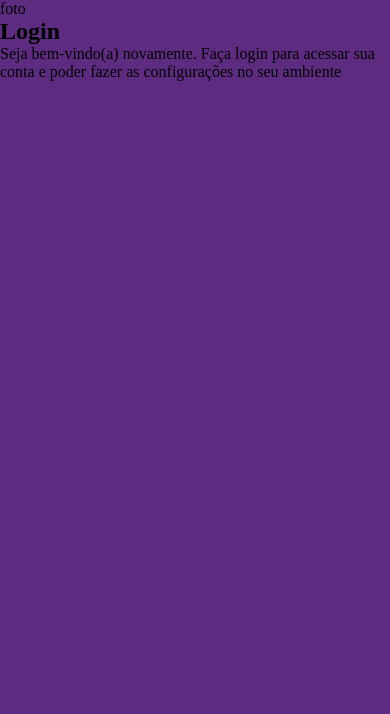
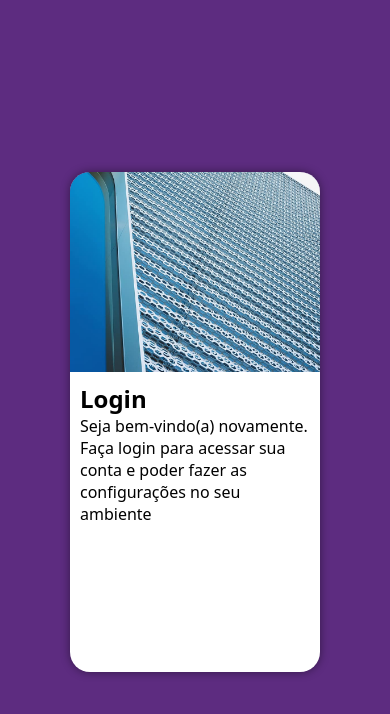
Before and after one commit to joaovitormalta/projeto-login, a plain HTML site: page index.html in a window 390 px wide. Drawn offline with Linux system fonts and the light colour scheme.

Commit message:
mobile basico

```diff
--- /dev/null
+++ b/estilo/mq.css
@@ -0,0 +1 @@
+@charset "UTF-8";
--- a/estilo/style.css
+++ b/estilo/style.css
@@ -1,10 +1,14 @@
 @charset "UTF-8";
+
+/* MOBILE */
 
 /*#5A3580, #417983*/
 
 * {
     margin: 0px;
     padding: 0px;
+    font-family: system-ui, -apple-system, BlinkMacSystemFont, 'Segoe UI', Roboto, Oxygen, Ubuntu, Cantarell, 'Open Sans', 'Helvetica Neue', sans-serif;
+    box-sizing: border-box;
 }
 
 body, html {
@@ -12,3 +16,34 @@ body, html {
     height: 100vh;
     background-color: #5d2c80;
 }
+
+main {
+    width: 100vw;
+    height: 100vh;
+    position: relative;
+}
+
+section#login {
+    position: absolute;
+    left: 50%;
+    top: 50%;
+    transform: translate(-50%, -50%);
+    background-color: white;
+    width: 250px;
+    height: 500px;
+    border-radius: 20px;
+    box-shadow: 0px 0px 10px rgba(0, 0, 0, 0.446);
+    overflow: hidden;
+}
+
+section#login > div#imagem {
+    display: block;
+    background: #5d2c80 url(../imagens/metal.jpg) no-repeat left bottom fixed;
+    background-size: cover;
+    height: 200px;
+}
+
+section#login > div#formulario {
+    display: block;
+    padding: 10px;
+}
--- a/index.html
+++ b/index.html
@@ -5,12 +5,13 @@
     <meta name="viewport" content="width=device-width, initial-scale=1.0">
     <title>Login</title>
     <link rel="stylesheet" href="estilo/style.css">
+    <link rel="stylesheet" href="estilo/mq.css">
 </head>
 <body>
     <main>
         <section id="login">
             <div id="imagem">
-                foto
+
             </div>
             <div id="formulario">
                 <h1>Login</h1>
```
